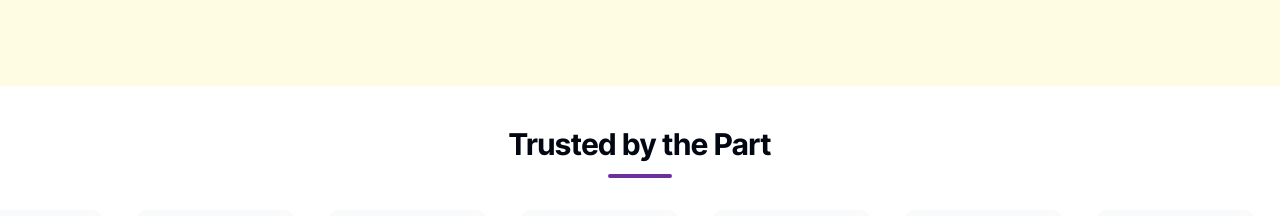
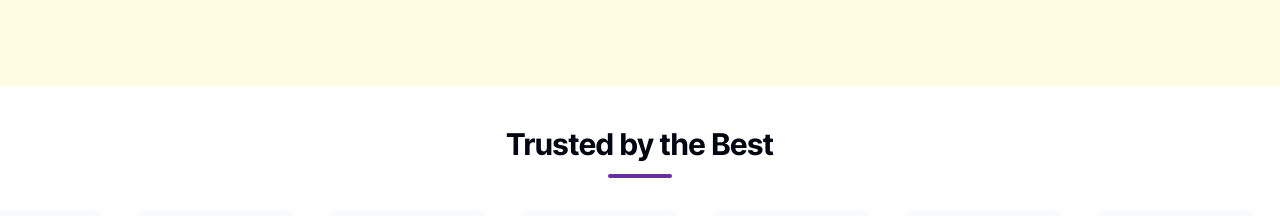
Before and after one commit to VidhunM/vriksh, a React (Vite) app: page /upcoming-events in a window 1280 px wide. Shown: the part 2700-2916 px from the top of the page. Built offline with nearby package versions, Linux system fonts and the light colour scheme.

Commit message:
Update UpcomingEvents.jsx

```diff
--- a/src/pages/UpcomingEvents.jsx
+++ b/src/pages/UpcomingEvents.jsx
@@ -269,7 +269,7 @@ const UpcomingEvents = () => {
             {/* Our Trusted Partners Section */}
             <div className="bg-white py-6 sm:py-10 overflow-hidden">
                 <div className="max-w-[1240px] mx-auto px-6 mb-8 text-center">
-                    <h2 className="text-2xl sm:text-3xl font-bold text-gray-950 mb-3"> Trusted by the Part</h2>
+                    <h2 className="text-2xl sm:text-3xl font-bold text-gray-950 mb-3"> Trusted by the Best</h2>
                     <div className="w-16 h-1 bg-brand-purple mx-auto rounded-full"></div>
                 </div>
 
```
